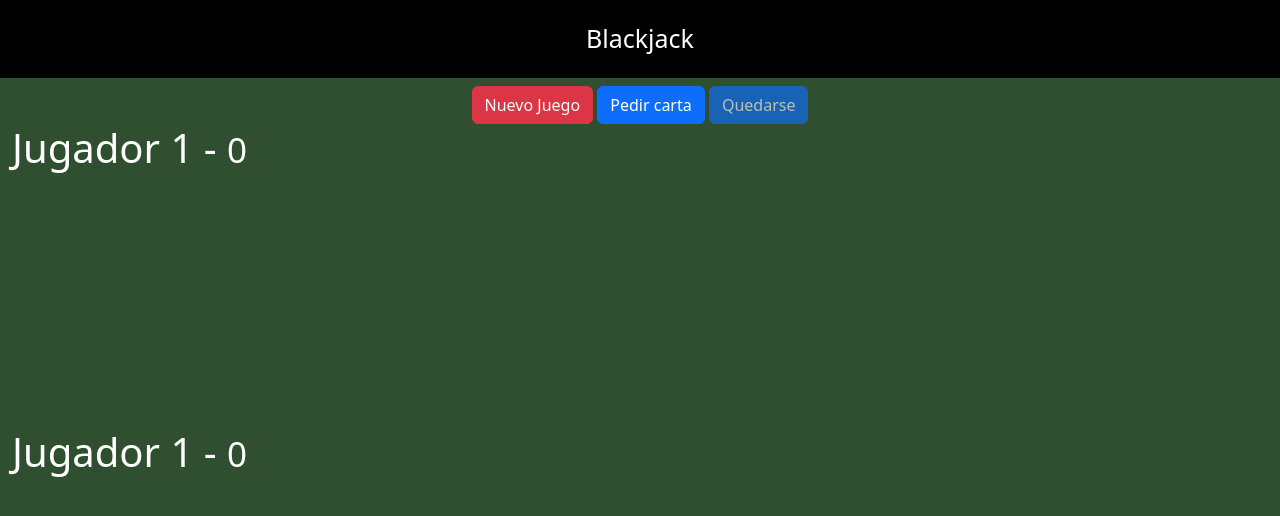
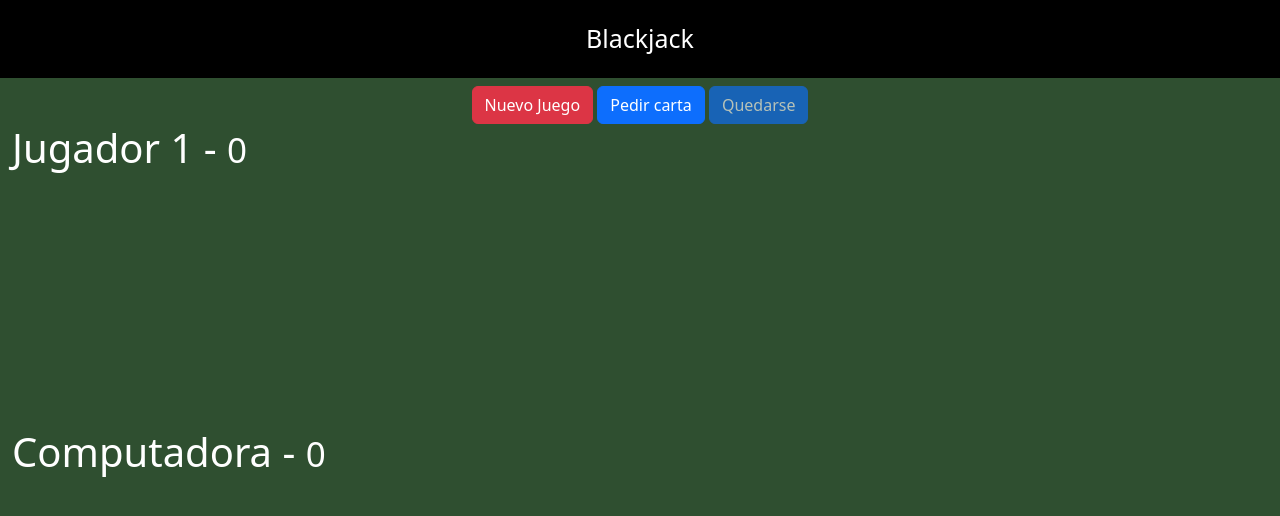
Before and after one commit to AngeloAL12/02-Blackjack, a plain HTML site: page index.html in a window 1280 px wide. Drawn offline with nearby package versions, Linux system fonts and the light colour scheme.

```diff
--- a/index.html
+++ b/index.html
@@ -30,13 +30,12 @@
 
     <div class="row container mt-2">
         <div class="col">
-            <h1>Jugador 1 - <small>0</small></h1>
+            <h1>Computadora - <small>0</small></h1>
             <div id="computadora-cartas"></div>
         </div>
     </div>
 
     <script src="assets/js/underscore-min.js"></script>
     <script src="assets/js/juego.js"></script>
-
 </body>
 </html>
```
Also changed, not shown: assets/js/juego.js (+5 -6 lines).
